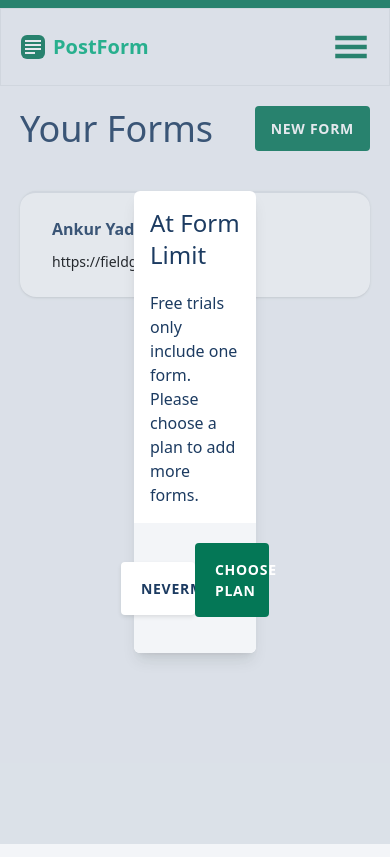
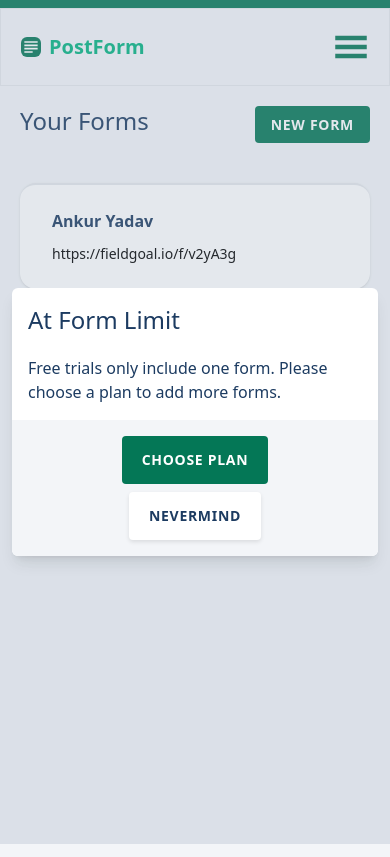
Before and after one commit to LiveWithCodeAnkit/fieldgoal, a Next.js app: page /form in a window 390 px wide. Both pictures are taken after a click on the button "NEW FORM". Built offline with nearby package versions, Linux system fonts and the light colour scheme.

Commit message:
All component set

```diff
--- a/src/app/layout.js
+++ b/src/app/layout.js
@@ -6,8 +6,8 @@
 const inter = Inter({ subsets: ["latin"] });
 
 export const metadata = {
-  title: "LiveWithCodeAnkit",
-  description: "live_ankit",
+  title: "Create Next App",
+  description: "Generated by create next app",
 };
 
 export default function RootLayout({ children }) {
--- a/src/components/atFormLimt/FormLimit.jsx
+++ b/src/components/atFormLimt/FormLimit.jsx
@@ -6,7 +6,7 @@
   return (
     <>
       <div className="fixed inset-0  flex flex-col p-3 items-center justify-center bg-opacity-25 bg-slate-400 ">
-        <div className="flex flex-col w-1/3 rounded-md bg-white shadow-lg">
+        <div className="flex flex-col lg:w-1/3 rounded-md bg-white shadow-lg">
           <div className="p-4 flex flex-col justify-center items-start gap-5">
             <h1 className="text-blue-darker text-2xl">At Form Limit</h1>
             <p className="text-blue-darker ">
@@ -15,11 +15,11 @@
             </p>
           </div>
 
-          <div className="bg-gray flex items-center justify-center   px-6 py-5 rounded-b-md">
+          <div className="bg-gray flex  flex-col-reverse gap-2 lg:flex-row items-center justify-center p-4 rounded-b-md">
             <button
               dusk="modal_modal_cancel"
               type="button"
-              className="btn btn-lg btn-white uppercase w-full sm:mr-4 sm:w-auto"
+              className="btn btn-lg btn-white text-xs p-4 uppercase"
               onClick={close}
             >
               Nevermind
@@ -27,7 +27,7 @@
             <Link
               dusk="modal_modal_confirm_link"
               href="/plan"
-              className="btn btn-lg  btn-indigo  mb-4 uppercase w-full sm:mb-0 sm:w-auto"
+              className="btn btn-lg  btn-indigo  text-xs p-4 uppercase "
             >
               Choose Plan
             </Link>
--- a/src/components/form/Form.jsx
+++ b/src/components/form/Form.jsx
@@ -12,7 +12,7 @@
       <div className="flex justify-center items-center p-5 h-full pb-[35rem]">
         <div className="flex flex-col justify-center  gap-10 w-full lg:w-1/2">
           <div className="flex justify-between">
-            <h1 className="leading-tight text-4xl text-blue-darker">
+            <h1 className="leading-tight text-2xl lg:text-4xl text-blue-darker">
               Your Forms
             </h1>
             <button
--- a/src/components/header/Header.jsx
+++ b/src/components/header/Header.jsx
@@ -12,7 +12,7 @@
       <div className="flex justify-between items-center  p-5 relative border">
         <div>
           <Link className="flex items-center gap-2 leading-none" href="#">
-            <MdOutlineSubject className="text-2xl lg:text-5xl bg-[#047756] text-white rounded-md" />
+            <MdOutlineSubject className="text-xl lg:text-5xl bg-[#047756] text-white rounded-md" />
             <label className="font-black text-xl lg:text-3xl text-[#05B381]">
               PostForm
             </label>
@@ -34,13 +34,13 @@
         <nav
           className={
             showMediaIcon
-              ? "flex  w-full justify-start  lg:hidden absolute top-20 "
+              ? "flex  w-full justify-start  lg:hidden absolute top-20 right-0 left-0"
               : "hidden"
           }
         >
           <ul
             className={
-              "flex  flex-col items-start gap-5  text-blue-darker bg-white w-full z-10"
+              "flex  flex-col items-start gap-5 w-full text-blue-darker bg-white  z-10"
             }
           >
             {navBar.map((item) => (
--- a/src/components/login/Login.jsx
+++ b/src/components/login/Login.jsx
@@ -35,8 +35,8 @@
                   </h1>
                 </div>
 
-                <div className="flex flex-col justify-center items-start gap-8  p-1">
-                  <div className="flex flex-col justify-center items-start gap-3 ">
+                <div className="flex flex-col justify-center items-start gap-8  p-4">
+                  <div className="flex flex-col justify-center items-start gap-3 w-full">
                     <label className="classic-label">Email</label>
                     <Field
                       type="text"
--- a/src/components/plan/ChoosePlan.jsx
+++ b/src/components/plan/ChoosePlan.jsx
@@ -10,7 +10,7 @@
       <Formik initialValues={""} validationSchema={""} onSubmit={""}>
         <Form>
           <div className="flex  justify-center items-start pt-9">
-            <div className="flex flex-col justify-center items-center gap-12 p-10">
+            <div className="flex flex-col justify-center items-center gap-12 lg:p-10">
               <div className="flex justify-center items-center">
                 <Link className="flex items-center gap-2 leading-none" href="#">
                   <MdOutlineSubject className="text-5xl bg-[#047756] text-white rounded-md" />
@@ -26,13 +26,13 @@
                   </h1>
                 </div>
 
-                <div className="flex flex-col justify-center items-start gap-8 p-10 w-full">
+                <div className="flex flex-col justify-center items-start gap-8 p-10 lg:w-full">
                   <div className="flex flex-col justify-center items-start gap-3 w-full">
                     <label className="classic-label">Name on Card</label>
                     <Field
                       type="text"
                       name="name"
-                      className="w-96 classic-typing-input-on-white"
+                      className="lg:w-96 classic-typing-input-on-white"
                     />
                     <ErrorMessage
                       name="name"
@@ -45,7 +45,7 @@
                     <Field
                       type="text"
                       name="card"
-                      className="w-96 classic-typing-input-on-white"
+                      className="lg:w-96 classic-typing-input-on-white"
                     />
                     <ErrorMessage
                       name="card"
```
